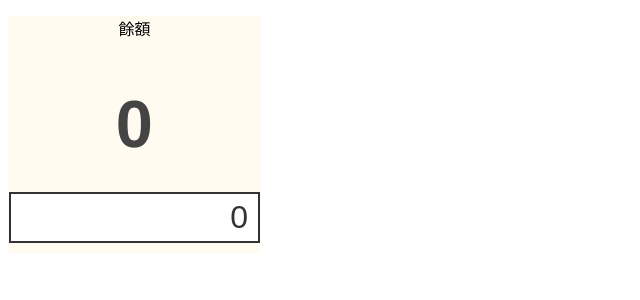
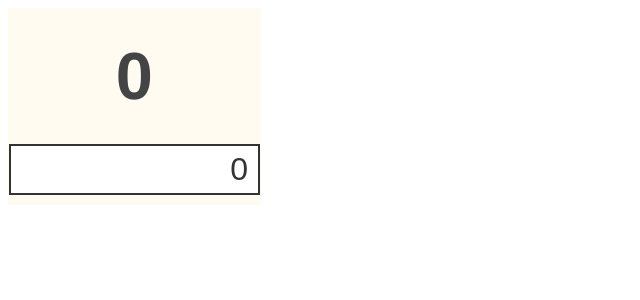
Before and after one commit to Amobe/milka, a Vue app: page / in a window 1280 px wide. Shown: the top 300 px of the page, without its empty margins (0-640 px from the left). Built offline with nearby package versions, Linux system fonts and the light colour scheme.

Commit message:
Remove balance-title element.

```diff
--- a/src/App.vue
+++ b/src/App.vue
@@ -1,7 +1,6 @@
 <template>
   <div id="app">
     <div class="background">
-      <p id="balance-title">餘額</p>
       <p id="balance-value">{{ balance }}</p>
       <input id="money" class="moneyInput" type="number" v-model="money"  debounce="500" v-on:keyup.enter="moneyHandler">
       <ul class="records">
```
Also changed, not shown: test/main.js (+0 -5 lines).
